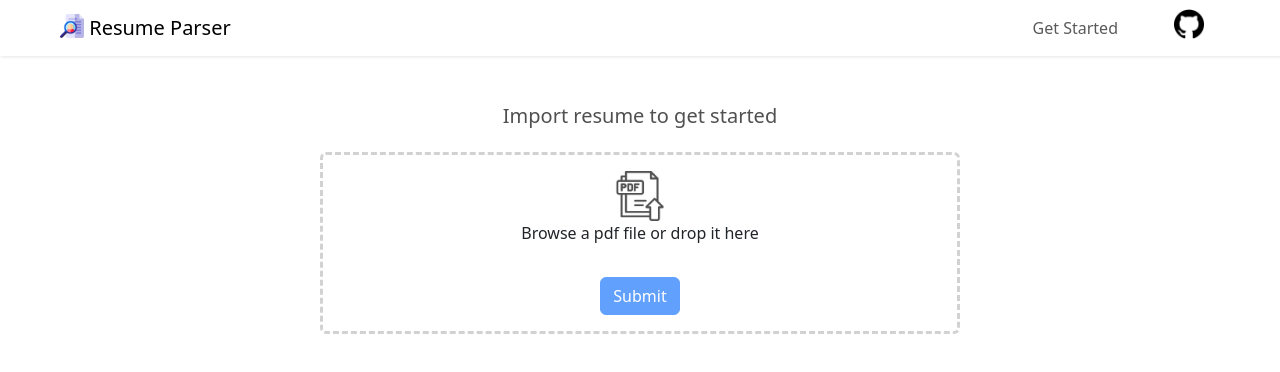
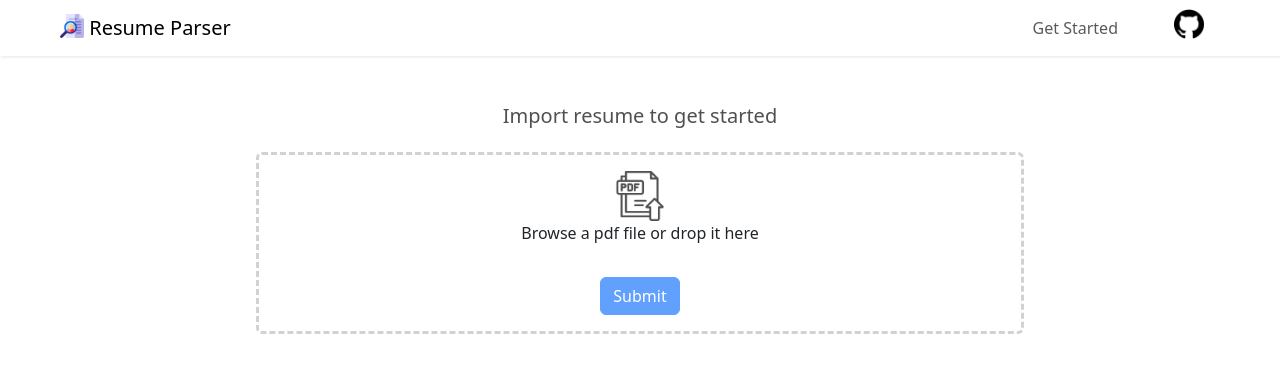
Before and after one commit to as2407/ResumeParserFrontend, an Angular app: page / in a window 1280 px wide. Shown: the top 372 px of the page. Built offline with nearby package versions, Linux system fonts and the light colour scheme.

Commit message:
Add PDF logo

```diff
--- a/src/app/upload-pdf/upload-pdf.component.css
+++ b/src/app/upload-pdf/upload-pdf.component.css
@@ -12,12 +12,14 @@
 .upload-icon {
   width: 50px;
   height: 50px;
+}
+.inline {
+  display: inline-flex;
+}
+.pointer {
   cursor: pointer;
 }
 
-label.btn {
-  cursor: pointer;
-}
 #cross {
   width: 1000%;
   height: 1000%;
@@ -28,8 +30,8 @@ label.btn {
   border-width: medium;
 }
 
-.half-width {
-  max-width: 50%;
+.restrict-width-60 {
+  max-width: 60%;
 }
 
 .center {
--- a/src/app/upload-pdf/upload-pdf.component.html
+++ b/src/app/upload-pdf/upload-pdf.component.html
@@ -1,4 +1,4 @@
-<div class="container mt-5 half-width">
+<div class="container mt-5 restrict-width-60">
   <div class="row mt-3 mb-3">
       <h5 class="center gray-color">Import resume to get started</h5>
   </div>
@@ -9,7 +9,7 @@
           <div class="col-12">
             <label>
               <input id="pdf-upload" type="file" (change)="onFileSelected($event)">
-              <img class="upload-icon" src="assets/upload.png" alt="Attach a file here">
+              <img class="upload-icon pointer" src="assets/upload.png" alt="Attach a file here">
             </label>
           </div>
           <div class="col-12">
@@ -20,8 +20,13 @@
       <div *ngIf="selectedFile">
         <div class="row">
           <div class="col-12">
-            {{ selectedFile.name }}
-            <button type="button" class="btn-close" data-bs-dismiss="modal" aria-label="Close" (click)="discardFile()"></button>
+            <img class="upload-icon" src="assets/pdf.png" alt="Attach a file here">
+          </div>
+          <div class="col-12">
+            <span class="inline">
+              <p>{{ selectedFile.name }}</p>
+              <button type="button" class="btn-close ms-2" data-bs-dismiss="modal" aria-label="Close" (click)="discardFile()"></button>
+            </span>
           </div>
         </div>
       </div>
```
Also changed, not shown: src/assets/pdf.png (added).
